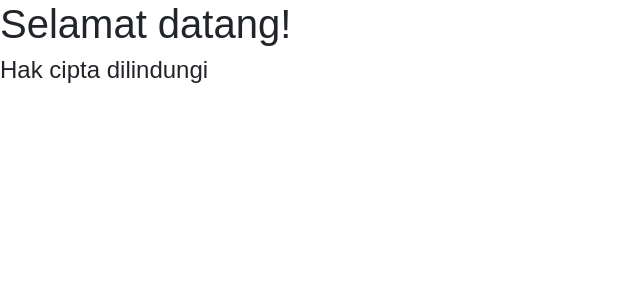
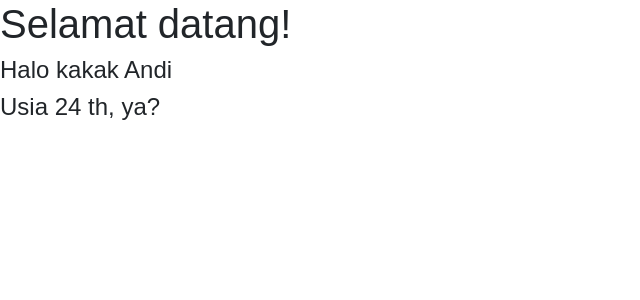
Before and after one commit to herdianajones/reactjs, a React (Create React App) app: page / in a window 1280 px wide. Shown: the top 300 px of the page, without its empty margins (0-640 px from the left). Built offline with nearby package versions, Linux system fonts and the light colour scheme.

Commit message:
lesson 19 added

```diff
--- a/src/App.js
+++ b/src/App.js
@@ -3,11 +3,11 @@ import Footer from './component/Footer';
 
 class App extends Component {
   render() {
-    var teks = "Hak cipta dilindungi";
+    var andi = {nama:"Andi",usia:24};
     return (
       <div>
         <h1>Selamat datang!</h1>
-        <Footer konten={teks} />
+        <Footer id={andi.nama} umur={andi.usia}/>
       </div>
       );
     }
--- a/src/component/Footer.js
+++ b/src/component/Footer.js
@@ -3,7 +3,10 @@ import React, { Component } from 'react';
 class Footer extends Component {
     render() {
         return (
-            <h4>{this.props.konten}</h4>
+            <div>
+                <h4>Halo kakak {this.props.id}</h4>
+                <h4>Usia {this.props.umur} th, ya?</h4>
+            </div>
         );
     }
 }
```
